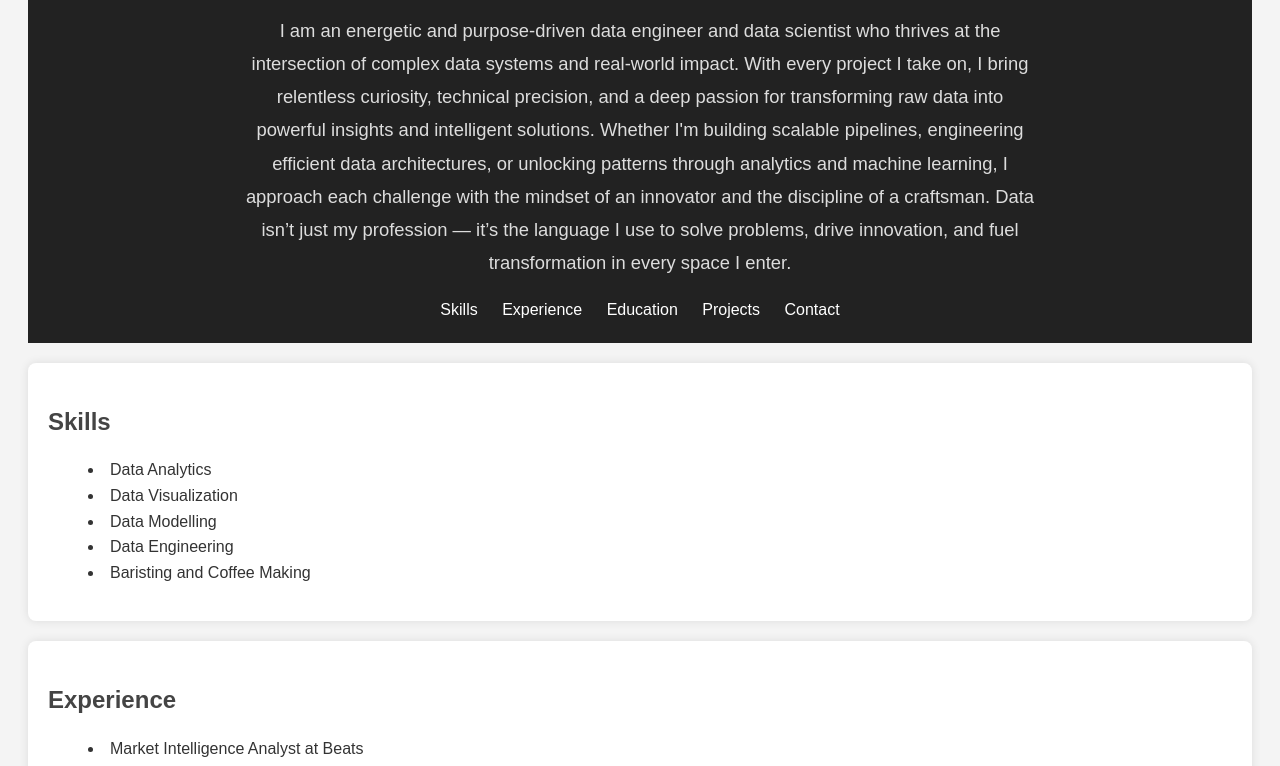
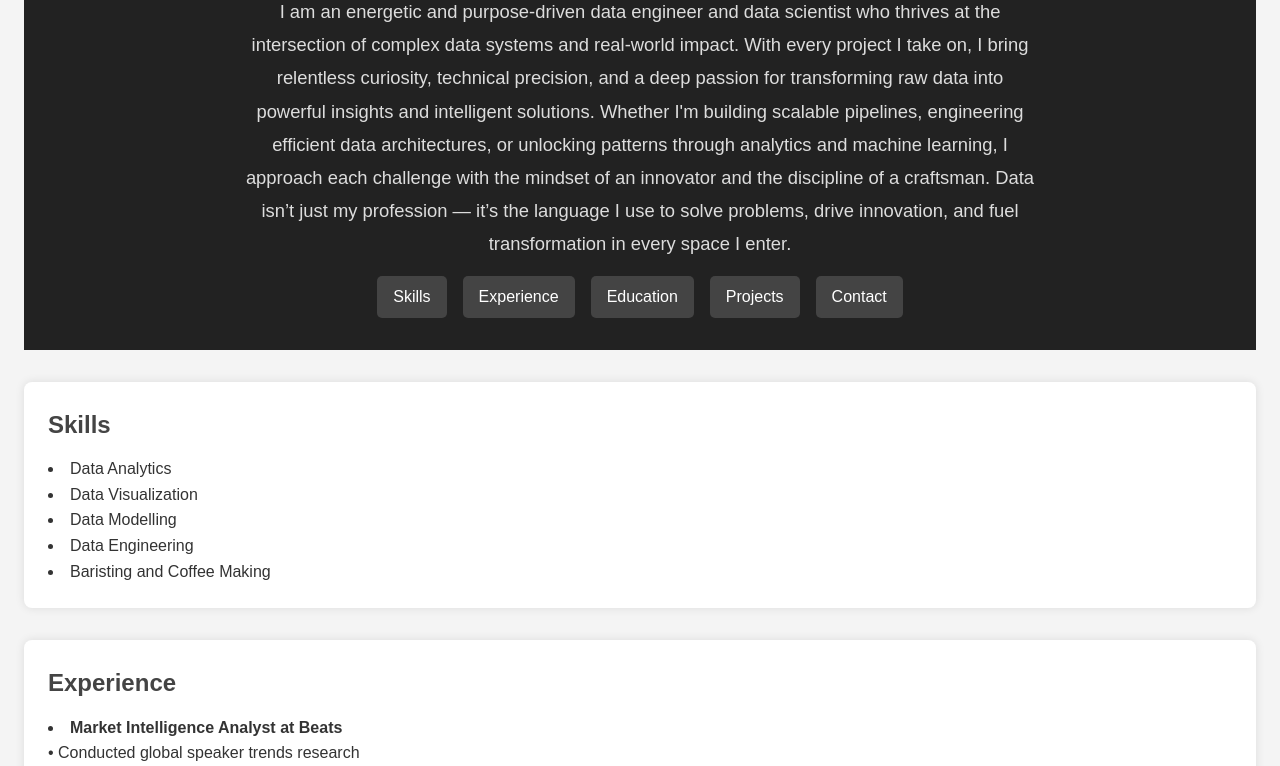
Before and after one commit to sul-Omar/Omar_Resume_Website, a plain HTML site: page index.html in a window 1280 px wide. Shown: the part 128-894 px from the top of the page. Drawn offline with Linux system fonts and the light colour scheme; files that its build step writes are made by us from their sources; files whose address does not match are found by name.

Commit message:
script for resume_website

```diff
--- a/index.html
+++ b/index.html
@@ -4,15 +4,16 @@
   <meta charset="UTF-8" />
   <meta name="viewport" content="width=device-width, initial-scale=1.0" />
   <title>Omar Hategekimana Mbabonabaseka - Resume</title>
+  <!-- Link external CSS -->
   <link rel="stylesheet" href="css/style.css" />
 </head>
 <body>
+  <!-- ======================== HEADER & INTRO ======================== -->
   <header>
     <h1>Omar Hategekimana Mbabonabaseka</h1>
     <p class="intro">
-  I am an energetic and purpose-driven data engineer and data scientist who thrives at the intersection of complex data systems and real-world impact. With every project I take on, I bring relentless curiosity, technical precision, and a deep passion for transforming raw data into powerful insights and intelligent solutions. Whether I'm building scalable pipelines, engineering efficient data architectures, or unlocking patterns through analytics and machine learning, I approach each challenge with the mindset of an innovator and the discipline of a craftsman. Data isn’t just my profession — it’s the language I use to solve problems, drive innovation, and fuel transformation in every space I enter.
-</p>
-
+      I am an energetic and purpose-driven data engineer and data scientist who thrives at the intersection of complex data systems and real-world impact. With every project I take on, I bring relentless curiosity, technical precision, and a deep passion for transforming raw data into powerful insights and intelligent solutions. Whether I'm building scalable pipelines, engineering efficient data architectures, or unlocking patterns through analytics and machine learning, I approach each challenge with the mindset of an innovator and the discipline of a craftsman. Data isn’t just my profession — it’s the language I use to solve problems, drive innovation, and fuel transformation in every space I enter.
+    </p>
     <nav>
       <a href="#skills">Skills</a>
       <a href="#experience">Experience</a>
@@ -22,6 +23,7 @@
     </nav>
   </header>
 
+  <!-- ======================== SKILLS SECTION ======================== -->
   <section id="skills">
     <h2>Skills</h2>
     <ul>
@@ -33,15 +35,21 @@
     </ul>
   </section>
 
+  <!-- ======================== EXPERIENCE SECTION ======================== -->
   <section id="experience">
     <h2>Experience</h2>
     <ul>
-      <li>Market Intelligence Analyst at Beats</li>
+      <li>
+    <strong>Market Intelligence Analyst at Beats</strong><br>
+    • Conducted global speaker trends research<br>
+    • Created data dashboards for C-level decision making
+  </li>
       <li>Data Engineer at Tenaa</li>
       <li>Data Analyst at Andera</li>
     </ul>
   </section>
 
+  <!-- ======================== EDUCATION SECTION ======================== -->
   <section id="education">
     <h2>Education</h2>
     <ul>
@@ -50,6 +58,7 @@
     </ul>
   </section>
 
+  <!-- ======================== PROJECTS SECTION ======================== -->
   <section id="projects">
     <h2>Projects</h2>
     <ul>
@@ -58,16 +67,19 @@
     </ul>
   </section>
 
+  <!-- ======================== CONTACT SECTION ======================== -->
   <section id="contact">
     <h2>Contact Information</h2>
     <p>Email: o.mbabonaba@alustudent.com</p>
     <p>Phone: +250794326415</p>
   </section>
 
+  <!-- ======================== FOOTER SECTION ======================== -->
   <footer>
     <p>&copy; 2025 Omar Hategekimana Mbabonabaseka. All rights reserved.</p>
   </footer>
 
+  <!-- Link external JS -->
   <script src="js/script.js"></script>
 </body>
 </html>
--- a/style.css
+++ b/style.css
@@ -1,17 +1,5 @@
 /* Reset some default styles */
-*
-.intro {
-  margin-top: 15px;
-  font-size: 1.15em;
-  color: #ddd;
-  max-width: 800px;
-  margin-left: auto;
-  margin-right: auto;
-  line-height: 1.8;
-  font-weight: 300;
-}
-
-{
+* {
   box-sizing: border-box;
   margin: 0;
   padding: 0;
@@ -22,36 +10,58 @@ body {
   line-height: 1.6;
   background: #f4f4f4;
   color: #333;
-  padding: 20px;
+  padding: 1.5rem;
 }
 
 header {
   background: #222;
   color: #fff;
-  padding: 20px;
+  padding: 2rem;
   text-align: center;
 }
 
+.intro {
+  margin-top: 1rem;
+  font-size: 1.15rem;
+  color: #ddd;
+  max-width: 800px;
+  margin-left: auto;
+  margin-right: auto;
+  line-height: 1.8;
+  font-weight: 300;
+}
+
 nav {
-  margin-top: 10px;
+  margin-top: 1rem;
+  display: flex;
+  flex-wrap: wrap;
+  justify-content: center;
+  gap: 1rem;
 }
 
 nav a {
   color: #fff;
   text-decoration: none;
-  margin: 0 10px;
+  padding: 0.5rem 1rem;
+  background: #444;
+  border-radius: 5px;
+  transition: background 0.3s;
+}
+
+nav a:hover {
+  background: #666;
 }
 
 section {
-  margin: 20px 0;
+  margin: 2rem 0;
   background: #fff;
-  padding: 20px;
+  padding: 1.5rem;
   border-radius: 8px;
-  box-shadow: 0 0 10px rgba(0, 0, 0, 0.1);
+  box-shadow: 0 0 10px rgba(0,0,0,0.1);
 }
 
 h2 {
-  margin-bottom: 10px;
+  margin-bottom: 0.75rem;
   color: #444;
 }
 
@@ -61,7 +71,7 @@ ul {
 
 footer {
   text-align: center;
-  margin-top: 20px;
+  margin-top: 2rem;
   font-size: 0.9em;
   color: #555;
 }
@@ -69,6 +79,15 @@ footer {
 /* Responsive styles */
 @media (max-width: 768px) {
   body {
-    padding: 10px;
+    padding: 1rem;
+  }
+
+  nav {
+    flex-direction: column;
+    align-items: center;
+  }
+
+  .intro {
+    font-size: 1rem;
   }
 }
```
